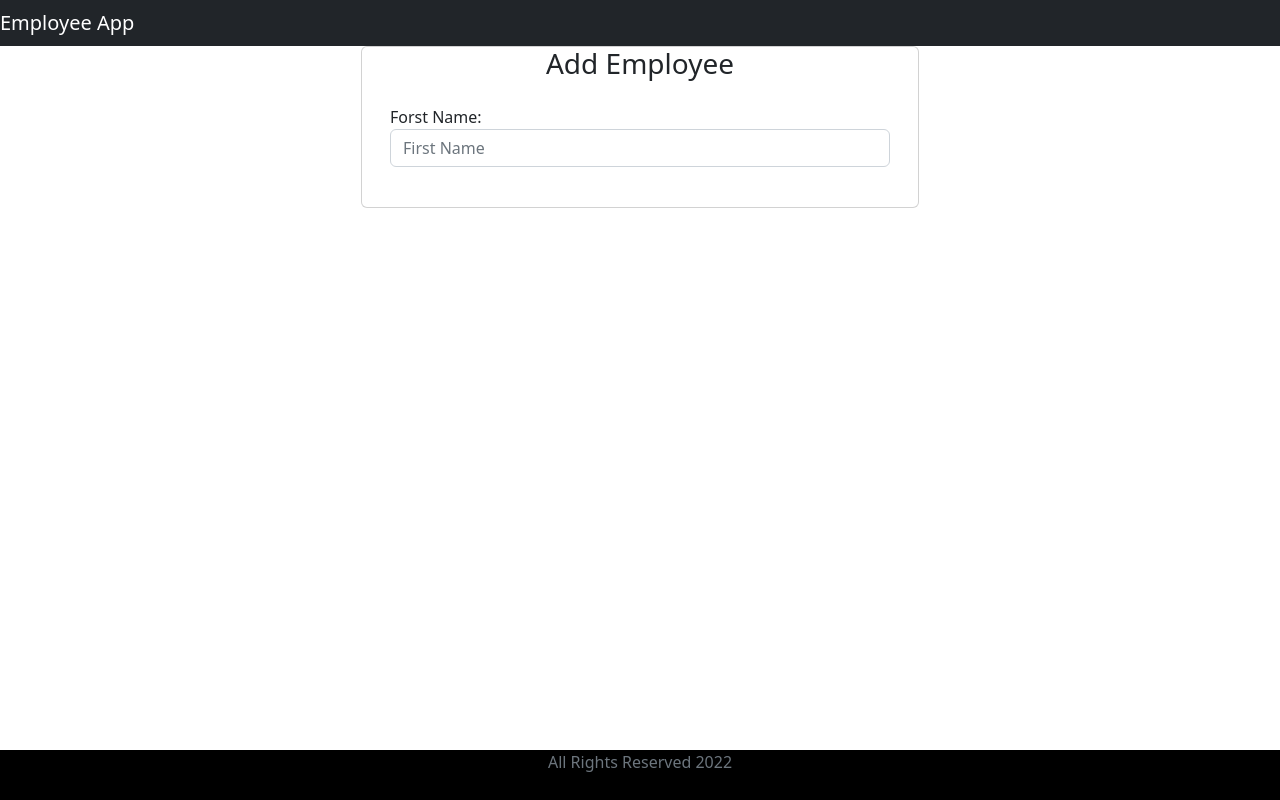
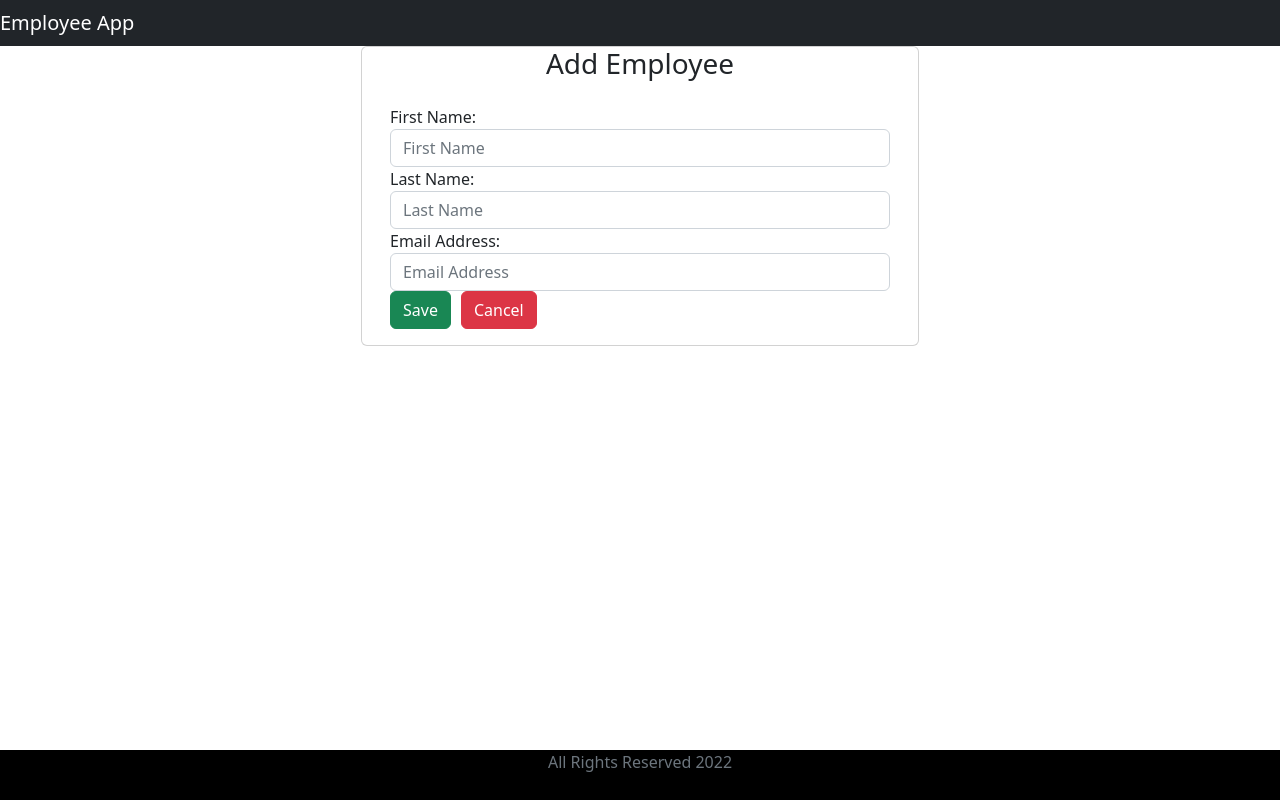
Before and after one commit to rfletez/Employee-Management, a React (Create React App) app in the folder frontend/: page /add-employee in a window 1280 px wide. Built offline with nearby package versions, Linux system fonts and the light colour scheme.

Commit message:
Updated CreateEmployee
Implemented more methods to CreateEmployee and on the service.

```diff
--- a/frontend/src/components/CreateEmployee.js
+++ b/frontend/src/components/CreateEmployee.js
@@ -1,4 +1,5 @@
 import React, { Component } from 'react'
+import EmployeeService from '../services/EmployeeService';
 
 export default class CreateEmployee extends Component {
     constructor(props) {
@@ -9,10 +10,36 @@ export default class CreateEmployee extends Component {
             lastName: '',
             emailId: ''
         }
+
+        this.changeFirstNameHandler = this.changeFirstNameHandler.bind(this);
+        this.changeLastNameHandler = this.changeLastNameHandler.bind(this);
+        this.changeEmailIDHandler = this.changeEmailIDHandler.bind(this);
+        this.saveEmployee = this.saveEmployee.bind(this);
     }
 
     changeFirstNameHandler = (event) => {
         this.setState({ firstName: event.target.value });
+    }
+
+    changeLastNameHandler = (event) => {
+        this.setState({ lastName: event.target.value });
+    }
+
+    changeEmailIDHandler = (event) => {
+        this.setState({ emailId: event.target.value });
+    }
+
+    saveEmployee = (event) => {
+        event.preventDefault();
+        let employee = {firstName: this.state.firstName, lastName: this.state.lastName, emailId: this.state.emailId};
+
+        EmployeeService.createEmployee(employee).then((response) => {
+            this.props.history.push('/employees');
+        });
+    }
+
+    cancel() {
+        this.props.history('/employees');
     }
 
     render() {
@@ -26,7 +53,7 @@ export default class CreateEmployee extends Component {
                         <div className='card-body'>
                             <form>
                                 <div className='form-group'>
-                                    <label>Forst Name: </label>
+                                    <label>First Name: </label>
                                     <input
                                         placeholder='First Name'
                                         name='firstName'
@@ -34,11 +61,33 @@ export default class CreateEmployee extends Component {
                                         value={this.state.firstName}
                                         onChange={this.changeFirstNameHandler}
                                     />
+                                </div>
 
-                                    <br/>
+                                <div className='form-group'>
+                                    <label>Last Name: </label>
+                                    <input
+                                        placeholder='Last Name'
+                                        name='lastName'
+                                        className='form-control'
+                                        value={this.state.lastName}
+                                        onChange={this.changeLastNameHandler}
+                                    />
+                                </div>
 
+                                <div className='form-group'>
+                                    <label>Email Address: </label>
+                                    <input
+                                        placeholder='Email Address'
+                                        name='emailId'
+                                        className='form-control'
+                                        value={this.state.emailId}
+                                        onChange={this.changeEmailIDHandler}
+                                    />
+                                </div>
 
-                                </div>
+                                <button className='btn btn-success' onClick={this.saveEmployee}>Save</button>
+                                <button className='btn btn-danger' onClick={this.cancel.bind(this)} style={{ marginLeft: "10px" }}>Cancel</button>
+
                             </form>
                         </div>
                     </div>
--- a/frontend/src/services/EmployeeService.js
+++ b/frontend/src/services/EmployeeService.js
@@ -8,6 +8,11 @@ class EmployeeService {
     getEmployees() {
         return axios.get(EMPLOYEE_API_BASE_URL);
     }
+
+    //POST method
+    createEmployee(employee) {
+        return axios.post(EMPLOYEE_API_BASE_URL, employee);
+    }
 }
 
 export default new EmployeeService()
```
